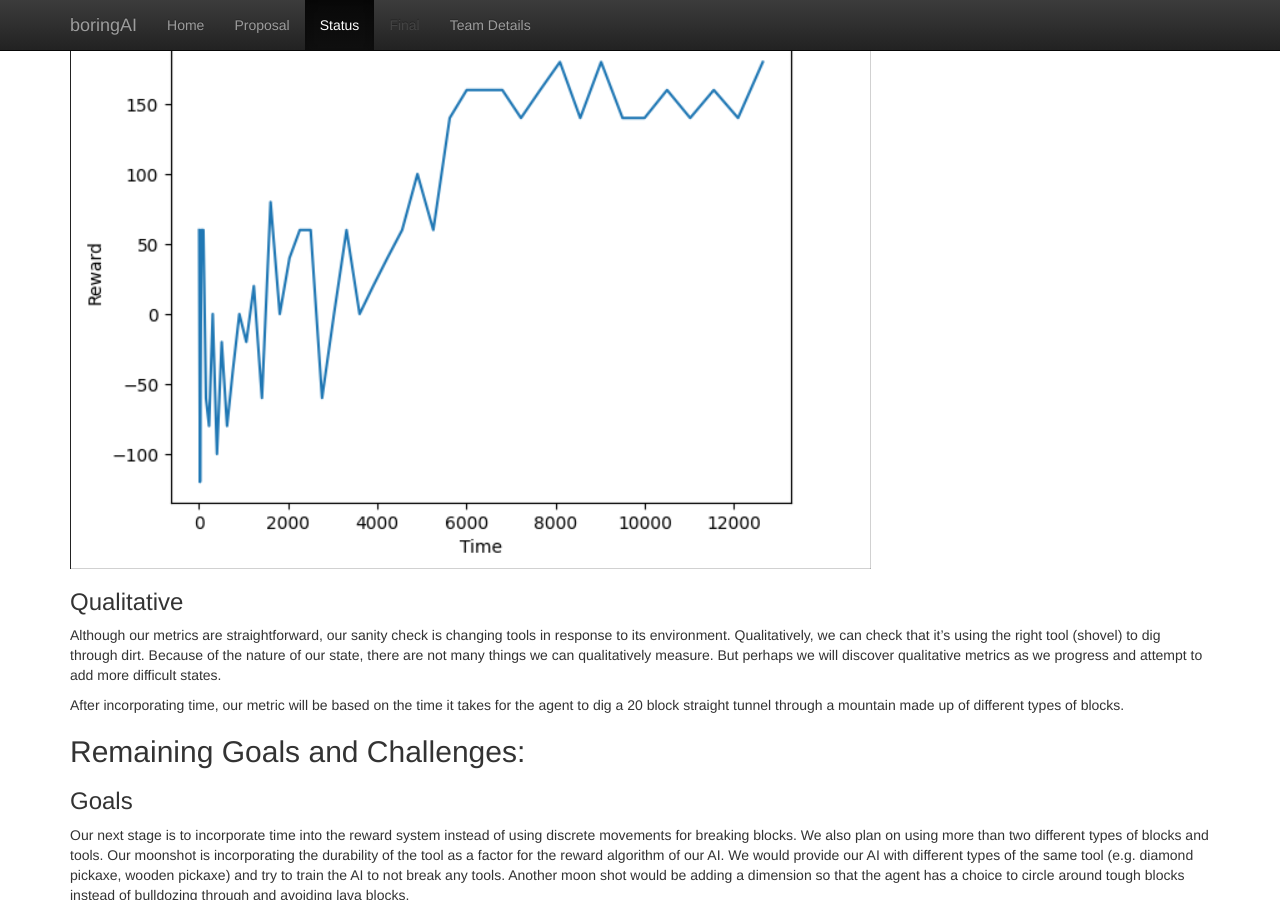
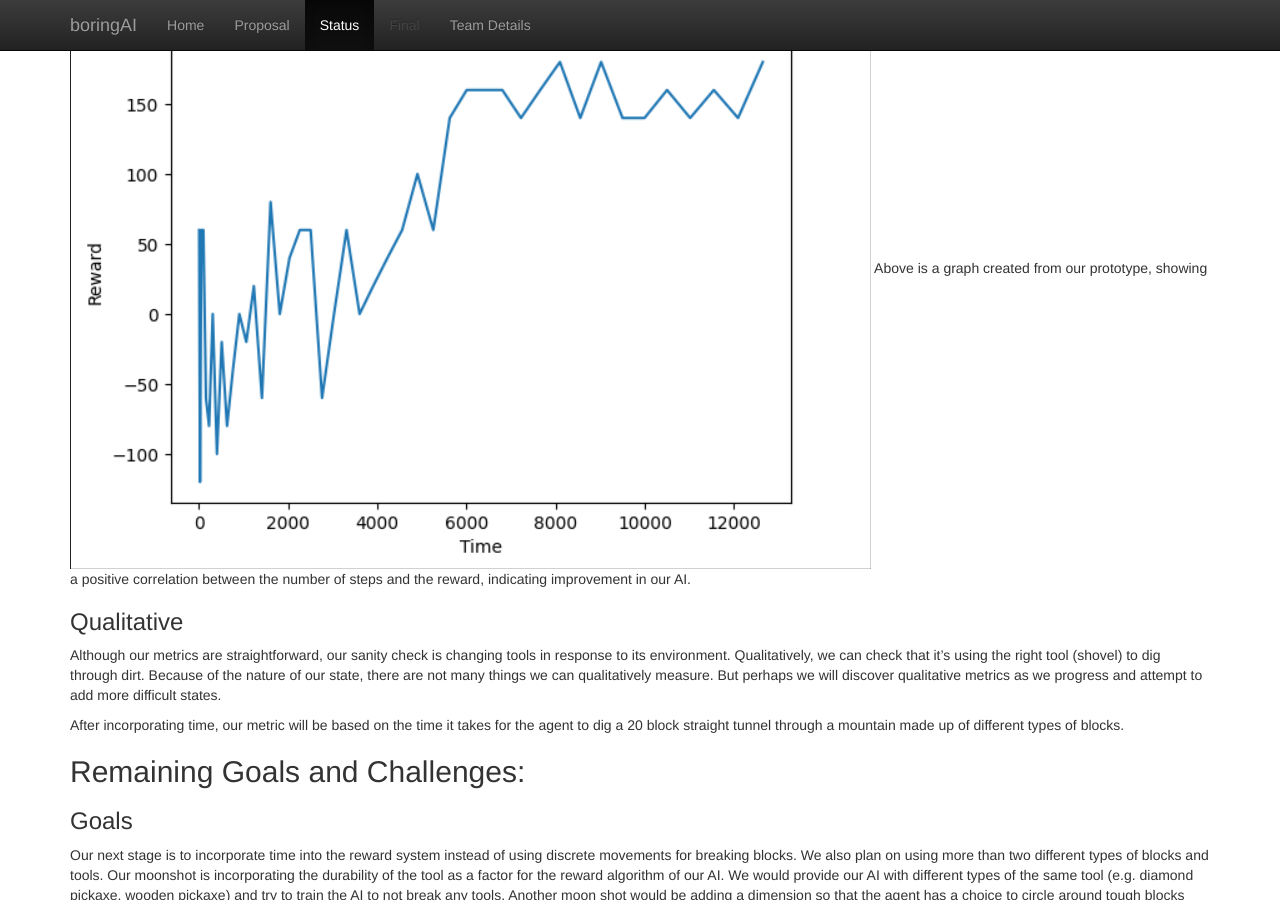
Before and after one commit to Modjular/boringAI, a Jekyll site: the page built from docs/status.md, in a window 1280 px wide and 900 px high, scrolled down 1502 px. Built offline with Jekyll 4.4.1, drawn with Linux system fonts in a browser that asks for light colours.

Commit message:
Update status.md
fixed code indentation and wording

````diff
--- a/docs/status.md
+++ b/docs/status.md
@@ -18,15 +18,15 @@
 
 ```
 if get_block_front(world_state) == 'dirt':
-                if action_idx == 0: # switching to pickaxe
-                    reward += -10
-                else:
-                    reward += 10
+  if action_idx == 0: # switching to pickaxe
+    reward += -10
+  else:
+    reward += 10
 elif get_block_front(world_state) == 'stone':
-                if action_idx == 1: #switching to shovel
-                    reward += 10
-                else:
-                    reward += -10
+  if action_idx == 1: #switching to shovel
+    reward += 10
+  else:
+    reward += -10
 ```
 
 
@@ -37,6 +37,7 @@
 We evaluate our AI by generating a graph of reward versus time (or steps). As the agent trains longer, we expect the graph to have an upward trend.
 
 <img src="assets/rewards.png" >
+Above is a graph created from our prototype, showing a positive correlation between the number of steps and the reward, indicating improvement in our AI.
 
 ### Qualitative
 Although our metrics are straightforward, our sanity check is changing tools in response to its environment. Qualitatively, we can check that it’s using the right tool (shovel) to dig through dirt. Because of the nature of our state, there are not many things we can qualitatively measure. But perhaps we will discover qualitative metrics as we progress and attempt to add more difficult states.
````
